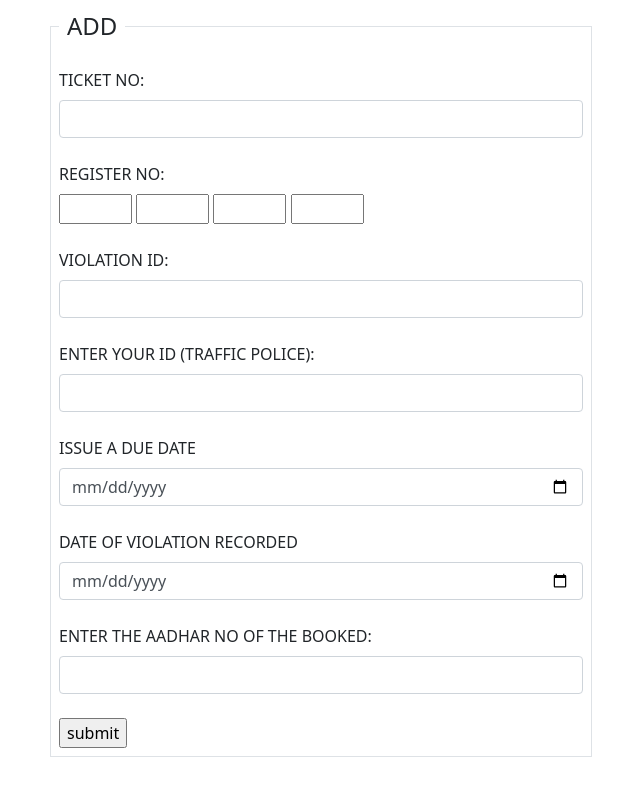
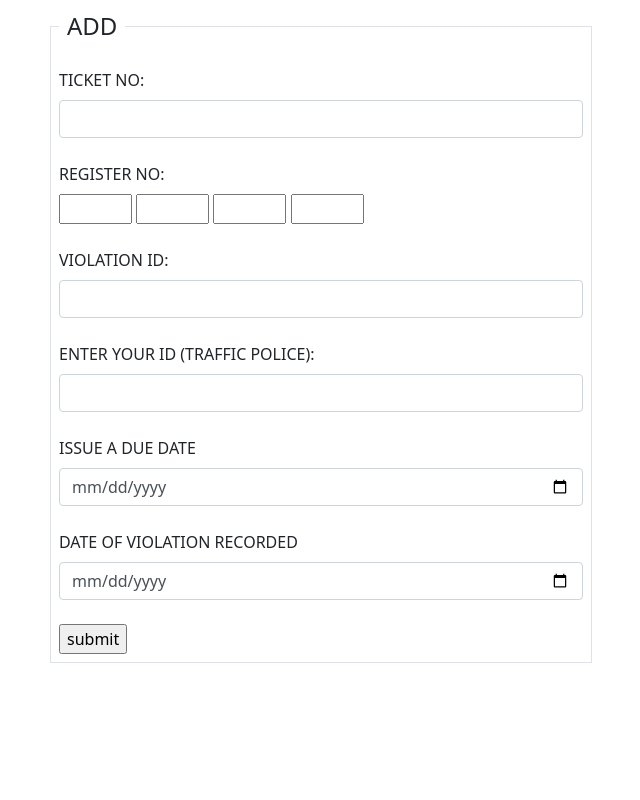
Before and after one commit to ksrisahithi/traffic-violation-database, a PHP site: page /addpplwhoviolated.php in a window 1280 px wide. Shown: the whole page, without its empty margins (319-959 px from the left). Run offline with PHP 8.4, Linux system fonts and the light colour scheme; the visitor is signed in with stand-in values (Sample User, id 1).

Commit message:
changed queries

```diff
--- a/addpplwhoviolated.php
+++ b/addpplwhoviolated.php
@@ -63,8 +63,8 @@
                         <input type="date" name="due" id="due" class="form-control"><br>
                         <label for="date_of_violation" class="form-label">DATE OF VIOLATION RECORDED</label><br>
                         <input type="date" name="date_of_violation" id="date_of_violation" class="form-control"><br>
-                        <label for="aadhar_no" class="form-label">ENTER THE AADHAR NO OF THE BOOKED:</label><br>
-                        <input type="text" name="aadhar_no" id="aadhar_no" class="form-control"><br>
+                        <!-- <label for="aadhar_no" class="form-label">ENTER THE AADHAR NO OF THE BOOKED:</label><br>
+                        <input type="text" name="aadhar_no" id="aadhar_no" class="form-control"><br> -->
                         <input type="submit" name= "submit" id = "submit" value="submit">
                     </fieldset>
                 </form>
@@ -88,15 +88,15 @@
             echo("enter a valid ticket number");
         }
 
-        if(!empty($_POST['aadhar_no'])){
-            if(aadhar_validation($_POST['aadhar_no'])){
-                $aadhar_no = $_POST['aadhar_no'];
-                //echo($aadhar_no);
-            }
-            else{
-                echo("invalid aadhar number<br>");
-            }
-        }
+        // if(!empty($_POST['aadhar_no'])){
+        //     if(aadhar_validation($_POST['aadhar_no'])){
+        //         $aadhar_no = $_POST['aadhar_no'];
+        //         //echo($aadhar_no);
+        //     }
+        //     else{
+        //         echo("invalid aadhar number<br>");
+        //     }
+        // }
         if(empty($_POST['state']) && empty($_POST['no']) && empty($_POST['somed']) && empty($_POST['no1']) && !is_int($_POST['no']) && !is_int($_POST['no1'])) {
             echo("enter the valid details");
         }
@@ -147,7 +147,7 @@
             echo("dont leave the date of violation field empty");
         }
         $conn = open_conn();
-        $sql = "INSERT INTO ppl_who_violated VALUES($traffic_tkt_no, '$regno', $violation_id, $traffic_polic_id, '$due', '$date_of_violation', $aadhar_no)";
+        $sql = "INSERT INTO ppl_who_violated VALUES($traffic_tkt_no, '$regno', $violation_id, $traffic_polic_id, '$due', '$date_of_violation',0)";
         $result = $conn->query($sql);
         if($result){
             echo("<script>
@@ -156,6 +156,7 @@
             </script>");
         }
         else{
+            echo("error");
             echo($conn->error);
         }
     }
--- a/rmpplwhoviolated.php
+++ b/rmpplwhoviolated.php
@@ -31,7 +31,7 @@
         $sql = "SELECT traffic_tkt_no, legal_name, ppl_who_violated.reg_no, violation_name
                 FROM ppl_who_violated, user, vehicle_details, violation
                 WHERE ppl_who_violated.pay_status = 1
-                AND ppl_who_violated.aadhar_no = user.aadhar_no
+                AND vehicle_details.aadhar_no = user.aadhar_no
                 AND ppl_who_violated.violation_id = violation.violation_id
                 AND ppl_who_violated.reg_no = vehicle_details.reg_no";
         $result = $conn->query($sql);
@@ -57,7 +57,8 @@
             echo("<br>");
         }
         else{
-            echo($conn->error);
+            // echo($conn->error);
+            echo("no violations");
         }
     }
     ?>
```
Also changed, not shown: user.php (+8 -6 lines).
